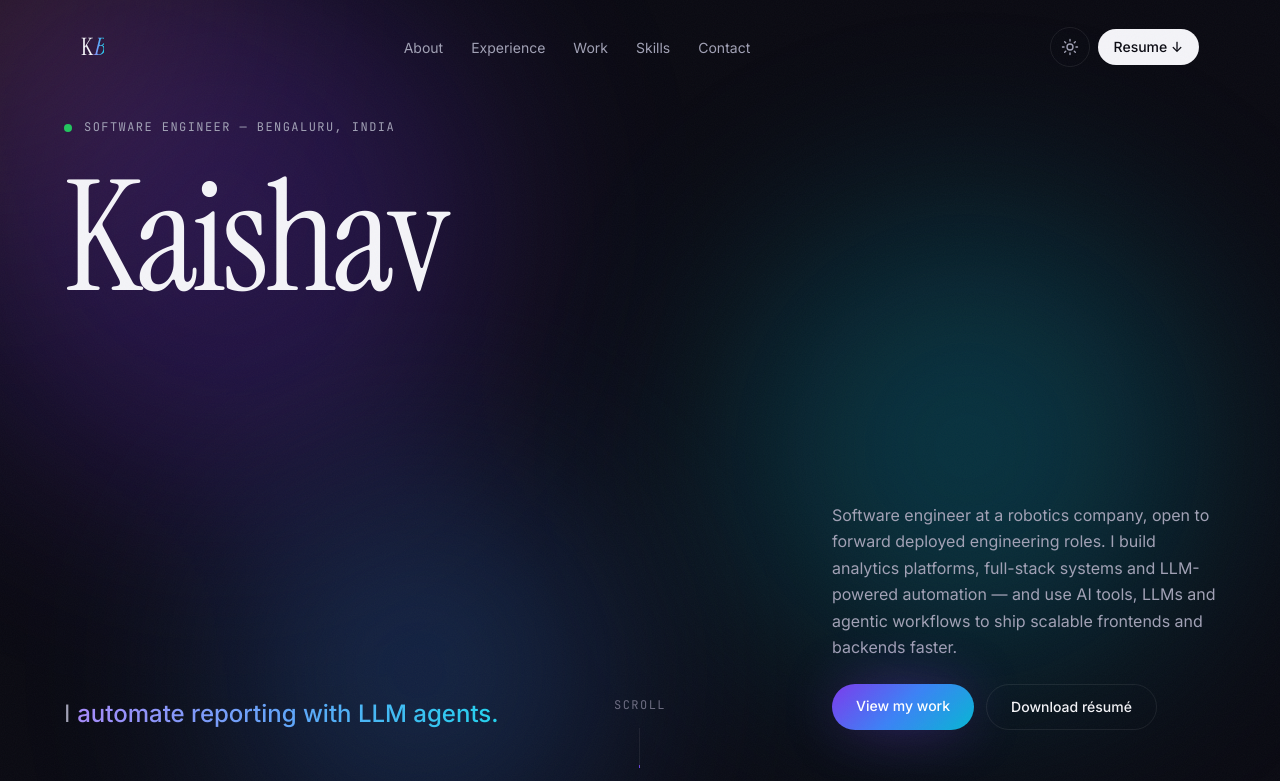
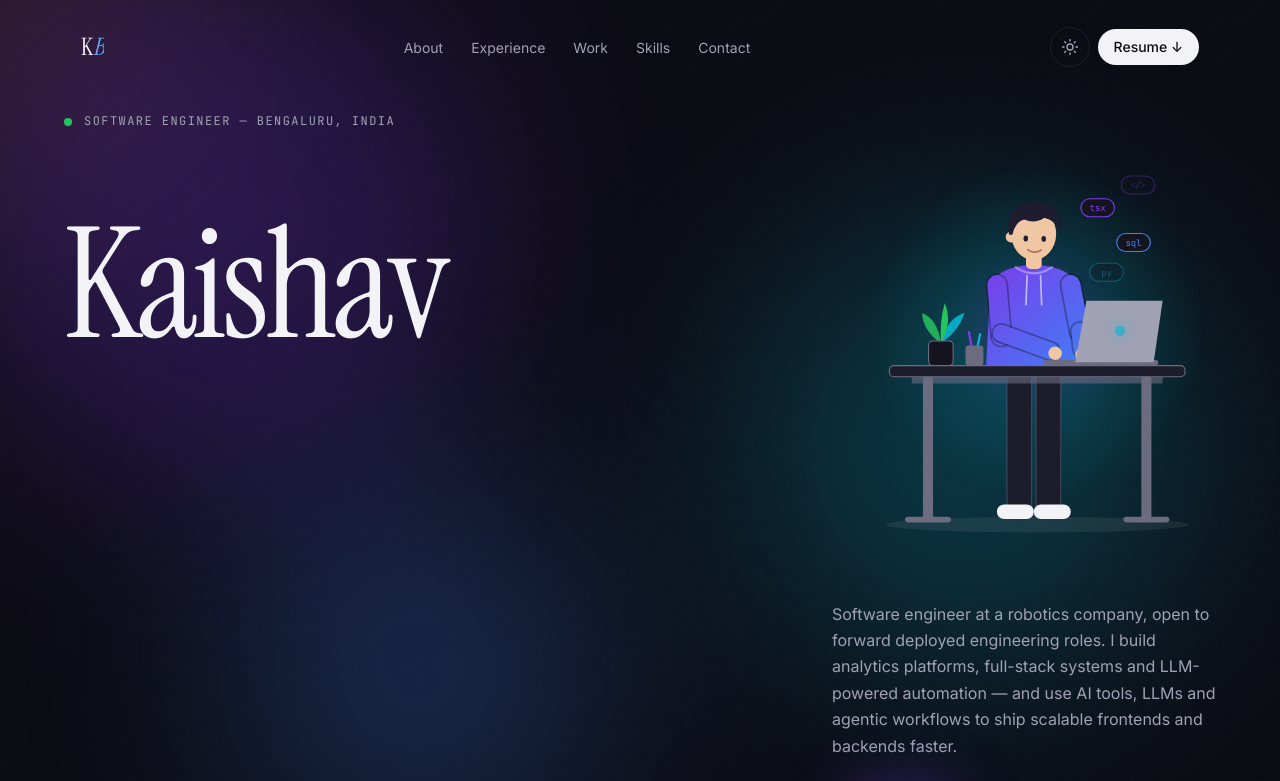
Before and after one commit to Kaishav65/portfolio, a Next.js app: page / in a window 1280 px wide. Shown: the top 781 px of the page. Built offline with nearby package versions, Linux system fonts and the light colour scheme.

Commit message:
added boy gif

```diff
--- a/components/sections/Hero.tsx
+++ b/components/sections/Hero.tsx
@@ -4,6 +4,7 @@ import { AnimatePresence, motion, useReducedMotion, useScroll, useTransform } fr
 import { useEffect, useRef, useState } from "react";
 import { profile } from "@/content/data";
 import { dur, ease, stagger } from "@/lib/motion";
+import { HeroVisual } from "@/components/visuals/HeroVisual";
 
 /** One word split into letters that slide up from a mask, then lift on hover. */
 function KineticWord({
@@ -89,11 +90,17 @@ export function Hero() {
           {profile.role} — {profile.location}
         </motion.p>
 
-        <h1 className="font-serif text-display-xl" aria-label={`${profile.firstName} ${profile.lastName}`}>
-          <KineticWord word={profile.firstName} delay={0.2} />
-          <br />
-          <KineticWord word={profile.lastName} delay={0.45} className="text-gradient italic" />
-        </h1>
+        <div className="flex items-center justify-between gap-8">
+          <h1 className="font-serif text-display-xl" aria-label={`${profile.firstName} ${profile.lastName}`}>
+            <KineticWord word={profile.firstName} delay={0.2} />
+            <br />
+            <KineticWord word={profile.lastName} delay={0.45} className="text-gradient italic" />
+          </h1>
+
+          <motion.div {...fade(0.7)} className="hidden aspect-[32/34] w-[clamp(240px,28vw,360px)] shrink-0 lg:block">
+            <HeroVisual />
+          </motion.div>
+        </div>
 
         <div className="mt-10 grid gap-10 md:mt-14 md:grid-cols-12 md:items-end">
           <motion.div {...fade(0.9)} className="md:col-span-7">
--- /dev/null
+++ b/components/visuals/HeroVisual.tsx
@@ -0,0 +1,148 @@
+"use client";
+
+import { motion, useReducedMotion, type TargetAndTransition, type Transition } from "motion/react";
+
+// Code chips that float up from the laptop while typing.
+const CHIPS = [
+  { label: "tsx", x: 214, color: "var(--violet)", delay: 0 },
+  { label: "sql", x: 246, color: "var(--blue)", delay: 1.1 },
+  { label: "py", x: 222, color: "var(--cyan)", delay: 2.2 },
+  { label: "</>", x: 250, color: "var(--violet)", delay: 3.3 },
+];
+
+const SKIN = "#f1c7a3";
+const HAIR = "#1c1a2e";
+
+/** Stylised "engineer at a standing desk" — brand-tinted SVG, theme-aware, idle-looping. */
+export function HeroVisual() {
+  const reduce = useReducedMotion();
+  // Looping animations switch off entirely under reduced motion.
+  const loop = (animate: TargetAndTransition, transition: Transition) =>
+    reduce ? {} : { animate, transition: { repeat: Infinity, ...transition } };
+
+  return (
+    <svg viewBox="0 0 320 340" className="size-full overflow-visible" aria-hidden>
+      <defs>
+        <linearGradient id="hero-hoodie" x1="110" y1="90" x2="210" y2="190" gradientUnits="userSpaceOnUse">
+          <stop offset="0" stopColor="var(--violet)" />
+          <stop offset="1" stopColor="var(--blue)" />
+        </linearGradient>
+        <radialGradient id="hero-halo">
+          <stop offset="0" stopColor="var(--violet)" stopOpacity="0.35" />
+          <stop offset="0.55" stopColor="var(--cyan)" stopOpacity="0.12" />
+          <stop offset="1" stopColor="var(--cyan)" stopOpacity="0" />
+        </radialGradient>
+      </defs>
+
+      {/* Glow behind the figure instead of a background */}
+      <motion.circle cx="160" cy="150" r="150" fill="url(#hero-halo)" {...loop({ scale: [1, 1.06, 1] }, { duration: 6, ease: "easeInOut" })} />
+      <ellipse cx="160" cy="322" rx="135" ry="7" fill="var(--text)" opacity="0.07" />
+
+      {/* Floating code chips */}
+      {!reduce &&
+        CHIPS.map((c) => (
+          <motion.g
+            key={c.label}
+            initial={{ opacity: 0, y: 0 }}
+            animate={{ opacity: [0, 1, 1, 0], y: [0, -40, -75, -100] }}
+            transition={{ duration: 4.4, repeat: Infinity, delay: c.delay, ease: "easeOut" }}
+          >
+            <rect x={c.x - 15} y="102" width="30" height="16" rx="8" fill="var(--surface)" stroke={c.color} strokeWidth="1" />
+            <text x={c.x} y="113" textAnchor="middle" fill={c.color} fontSize="8" fontFamily="var(--font-mono)">
+              {c.label}
+            </text>
+          </motion.g>
+        ))}
+
+      {/* Legs + shoes (behind desk) */}
+      <rect x="133" y="180" width="22" height="130" rx="8" fill="var(--surface-2)" stroke="var(--text-subtle)" strokeOpacity="0.5" />
+      <rect x="159" y="180" width="22" height="130" rx="8" fill="var(--surface-2)" stroke="var(--text-subtle)" strokeOpacity="0.5" />
+      <rect x="124" y="304" width="33" height="13" rx="6.5" fill="var(--text)" />
+      <rect x="157" y="304" width="33" height="13" rx="6.5" fill="var(--text)" />
+
+      {/* Upper body breathes */}
+      <motion.g {...loop({ y: [0, -1.5, 0] }, { duration: 3.2, ease: "easeInOut" })}>
+        {/* Torso */}
+        <path d="M118,112 Q121,92 157,90 Q193,92 196,112 L200,188 L114,188 Z" fill="url(#hero-hoodie)" />
+        <path d="M140,92 Q157,104 174,92" fill="none" stroke="white" strokeOpacity="0.35" strokeWidth="2" />
+        <line x1="151" y1="100" x2="150" y2="126" stroke="white" strokeOpacity="0.6" strokeWidth="1.5" strokeLinecap="round" />
+        <line x1="163" y1="100" x2="164" y2="126" stroke="white" strokeOpacity="0.6" strokeWidth="1.5" strokeLinecap="round" />
+
+        {/* Upper arms */}
+        <path d="M124,108 L128,154" stroke="var(--bg)" strokeOpacity="0.35" strokeWidth="20" strokeLinecap="round" />
+        <path d="M124,108 L128,154" stroke="url(#hero-hoodie)" strokeWidth="17" strokeLinecap="round" />
+        <path d="M190,108 L198,150" stroke="var(--bg)" strokeOpacity="0.35" strokeWidth="20" strokeLinecap="round" />
+        <path d="M190,108 L198,150" stroke="url(#hero-hoodie)" strokeWidth="17" strokeLinecap="round" />
+
+        {/* Forearms + hands typing, alternating */}
+        <motion.g {...loop({ y: [0, -3, 0] }, { duration: 0.32, ease: "easeInOut" })}>
+          <path d="M128,154 L172,170" stroke="var(--bg)" strokeOpacity="0.35" strokeWidth="18" strokeLinecap="round" />
+          <path d="M128,154 L172,170" stroke="url(#hero-hoodie)" strokeWidth="15" strokeLinecap="round" />
+          <circle cx="176" cy="172" r="6" fill={SKIN} />
+        </motion.g>
+        <motion.g {...loop({ y: [0, -3, 0] }, { duration: 0.32, ease: "easeInOut", delay: 0.16 })}>
+          <path d="M198,150 L200,166" stroke="var(--bg)" strokeOpacity="0.35" strokeWidth="18" strokeLinecap="round" />
+          <path d="M198,150 L200,166" stroke="url(#hero-hoodie)" strokeWidth="15" strokeLinecap="round" />
+          <circle cx="200" cy="171" r="6" fill={SKIN} />
+        </motion.g>
+
+        {/* Neck + head */}
+        <rect x="150" y="80" width="14" height="14" rx="4" fill={SKIN} />
+        <motion.g {...loop({ rotate: [0, 2.5, 0] }, { duration: 4, ease: "easeInOut" })}>
+          <circle cx="137" cy="66" r="5" fill={SKIN} />
+          <ellipse cx="157" cy="63" rx="20" ry="23" fill={SKIN} />
+          <path
+            d="M135,64 Q130,36 156,34 Q184,33 181,62 Q177,50 166,48 Q158,54 148,50 Q140,52 138,64 Z"
+            fill={HAIR}
+          />
+          {[150, 166].map((cx) => (
+            <motion.ellipse
+              key={cx}
+              cx={cx}
+              cy="67"
+              rx="2"
+              ry="2.6"
+              fill={HAIR}
+              {...loop({ scaleY: [1, 1, 0.1, 1] }, { duration: 4.5, times: [0, 0.92, 0.96, 1] })}
+            />
+          ))}
+          <path d="M152,77 Q158,81 164,77" fill="none" stroke="#b5735a" strokeWidth="1.6" strokeLinecap="round" />
+        </motion.g>
+      </motion.g>
+
+      {/* Laptop (back of the screen faces us) */}
+      <rect x="166" y="175" width="102" height="5" rx="2" fill="var(--text-subtle)" />
+      <path d="M194,177 L204,122 L272,122 L264,177 Z" fill="var(--text-muted)" />
+      <motion.circle
+        cx="234"
+        cy="149"
+        r="4.5"
+        fill="var(--cyan)"
+        style={{ filter: "drop-shadow(0 0 6px var(--cyan))" }}
+        {...loop({ opacity: [0.6, 1, 0.6] }, { duration: 2.4, ease: "easeInOut" })}
+      />
+
+      {/* Plant + pen cup */}
+      <motion.g
+        style={{ originX: "50%", originY: "100%" }}
+        {...loop({ rotate: [-3, 3, -3] }, { duration: 5, ease: "easeInOut" })}
+      >
+        <path d="M74,160 Q58,150 56,134 Q70,138 74,160 Z" fill="var(--success)" opacity="0.85" />
+        <path d="M74,160 Q90,148 94,132 Q78,138 74,160 Z" fill="var(--cyan)" opacity="0.9" />
+        <path d="M74,160 Q72,140 76,124 Q84,142 74,160 Z" fill="var(--success)" />
+      </motion.g>
+      <rect x="63" y="158" width="22" height="22" rx="4" fill="var(--surface)" stroke="var(--text-subtle)" />
+      <line x1="102" y1="166" x2="99" y2="150" stroke="var(--violet)" strokeWidth="2" strokeLinecap="round" />
+      <line x1="106" y1="166" x2="109" y2="152" stroke="var(--cyan)" strokeWidth="2" strokeLinecap="round" />
+      <rect x="96" y="162" width="16" height="18" rx="3" fill="var(--text-subtle)" />
+
+      {/* Standing desk */}
+      <rect x="28" y="180" width="264" height="10" rx="4" fill="var(--surface-2)" stroke="var(--text-subtle)" />
+      <rect x="48" y="190" width="224" height="6" fill="var(--text-subtle)" opacity="0.6" />
+      <rect x="58" y="190" width="9" height="128" rx="2" fill="var(--text-subtle)" />
+      <rect x="253" y="190" width="9" height="128" rx="2" fill="var(--text-subtle)" />
+      <rect x="42" y="315" width="41" height="5" rx="2.5" fill="var(--text-subtle)" />
+      <rect x="237" y="315" width="41" height="5" rx="2.5" fill="var(--text-subtle)" />
+    </svg>
+  );
+}
```
